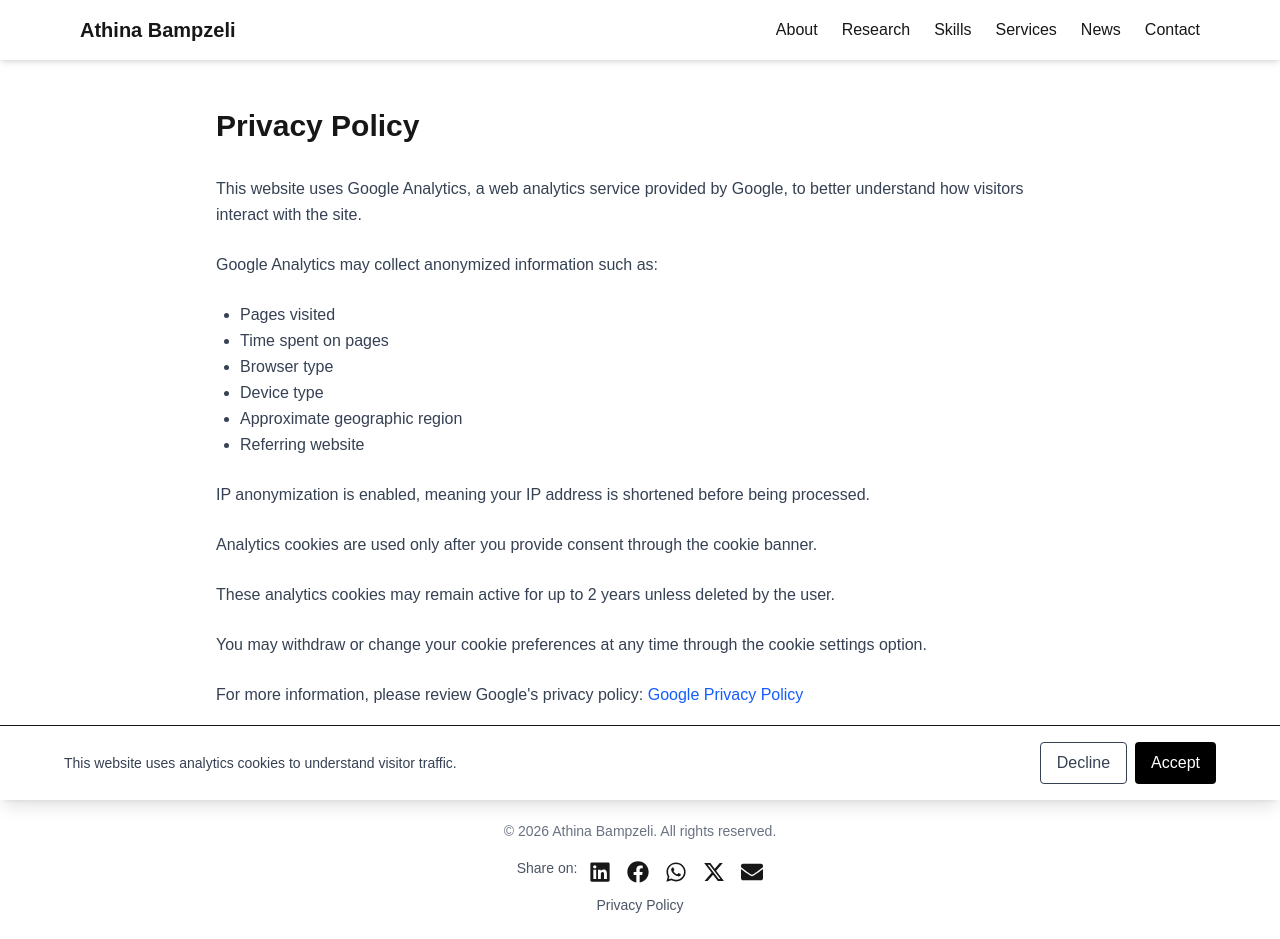
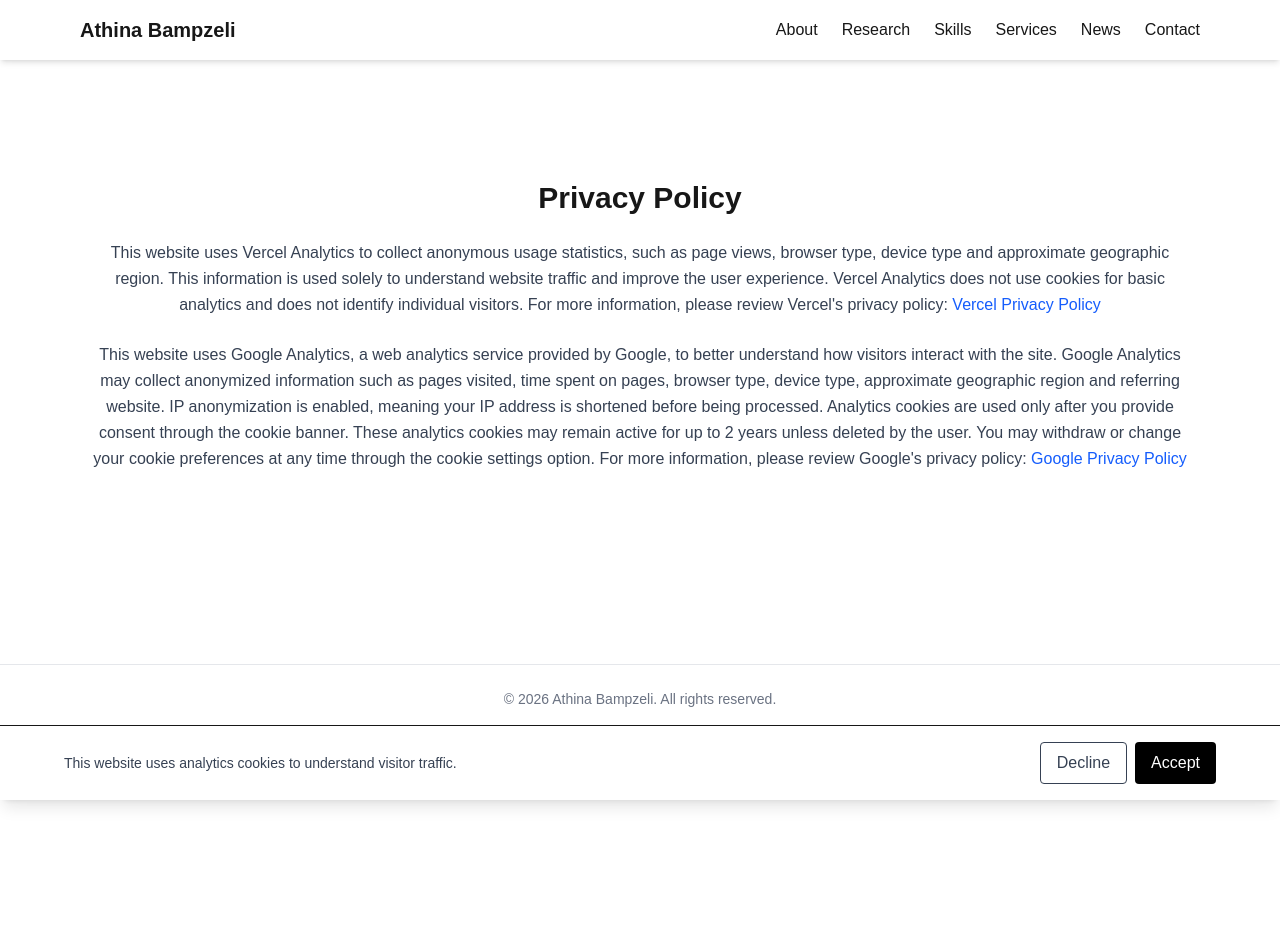
Before and after one commit to athina-bampzeli/Website-Athina-Bampzeli, a Next.js app: page /privacy in a window 1280 px wide. After the commit the page ends 807 px from the top, so only its background shows below. Built offline with nearby package versions, Linux system fonts and the light colour scheme.

Commit message:
change11

```diff
--- a/app/layout.tsx
+++ b/app/layout.tsx
@@ -6,6 +6,7 @@ import "./globals.css";
 import Footer from "@/components/Footer";
 import Header from "@/components/Navbar";
 import CookieBanner from "@/components/CookieBanner";
+import { Analytics } from "@vercel/analytics/react";
 
 const geistSans = Geist({
   variable: "--font-geist-sans",
@@ -18,7 +19,10 @@ const geistMono = Geist_Mono({
 });
 
 export const metadata = {
-  title: "Athina Bampzeli | Chemical Engineer & Researcher",
+  title: {
+    default: "Athina Bampzeli | Chemical Engineer & Researcher",
+    template: "%s | Athina Bampzeli",
+  },
   description:
     "Official portfolio of Athina Bampzeli, Chemical Engineer specializing in process systems engineering, machine learning, and research projects.",
 
@@ -48,6 +52,11 @@ export const metadata = {
     type: "website",
   },
 
+  robots: {
+    index: true,
+    follow: true,
+  },
+
   twitter: {
     card: "summary_large_image",
     title: "Athina Bampzeli",
@@ -71,6 +80,8 @@ export default function RootLayout({
 
         <Footer />
 
+        <Analytics />
+
         <CookieBanner />
       </body>
     </html>
--- a/app/news/page.tsx
+++ b/app/news/page.tsx
@@ -1,6 +1,10 @@
 // app/news/page.tsx
 
 import FlipCard from "@/components/FlipCard";
+
+export const metadata = {
+  title: "News",
+};
 
 export default function News() {
   return (
--- a/app/privacy/page.tsx
+++ b/app/privacy/page.tsx
@@ -1,48 +1,46 @@
 import Link from "next/link";
+
+export const metadata = {
+  title: "Privacy",
+};
 
 export default function PrivacyPage() {
   return (
-    <main className="max-w-4xl mx-auto px-6 py-12">
-      <h1 className="text-3xl font-bold mb-8">Privacy Policy</h1>
+    <main className="max-w-6xl mx-auto text-center px-6 py-30">
+      <h1 className="text-3xl font-bold mb-6">Privacy Policy</h1>
 
-      <section className="space-y-6 text-gray-700 leading-relaxed">
+      <section className="space-y-6 mb-8 text-gray-700 leading-relaxed">
+
+        <p>
+          This website uses Vercel Analytics to collect anonymous usage statistics,
+          such as page views, browser type, device type and approximate geographic
+          region. This information is used solely to understand website traffic
+          and improve the user experience. Vercel Analytics does not use cookies
+          for basic analytics and does not identify individual visitors. For more
+          information, please review Vercel's privacy policy:
+          {" "}
+          <a
+            href="https://vercel.com/legal/privacy-policy"
+            target="_blank"
+            rel="noopener noreferrer"
+            className="text-blue-600 hover:underline"
+          >
+            Vercel Privacy Policy
+          </a>
+        </p>
 
         <p>
           This website uses Google Analytics, a web analytics service provided by Google,
-          to better understand how visitors interact with the site.
-        </p>
-
-        <p>
-          Google Analytics may collect anonymized information such as:
-        </p>
-
-        <ul className="list-disc pl-6">
-          <li>Pages visited</li>
-          <li>Time spent on pages</li>
-          <li>Browser type</li>
-          <li>Device type</li>
-          <li>Approximate geographic region</li>
-          <li>Referring website</li>
-        </ul>
-
-        <p>
-          IP anonymization is enabled, meaning your IP address is shortened before being processed.
-        </p>
-
-        <p>
-          Analytics cookies are used only after you provide consent through the cookie banner.
-        </p>
-
-        <p>
-          These analytics cookies may remain active for up to 2 years unless deleted by the user.
-        </p>
-
-        <p>
-          You may withdraw or change your cookie preferences at any time through the cookie settings option.
-        </p>
-
-        <p>
-          For more information, please review Google's privacy policy:
+          to better understand how visitors interact with the site. Google Analytics may
+          collect anonymized information such as pages visited, time spent on
+          pages, browser type, device type, approximate geographic region and
+          referring website. IP anonymization is enabled, meaning your IP address is shortened
+          before being processed. Analytics cookies are used only after you
+          provide consent through the cookie banner. These analytics cookies
+          may remain active for up to 2 years unless deleted by the user.
+          You may withdraw or change your cookie preferences at any time through
+          the cookie settings option. For more information, please review
+          Google's privacy policy:
           {" "}
           <a
             href="https://policies.google.com/privacy"
--- a/app/research/lexicon/page.tsx
+++ b/app/research/lexicon/page.tsx
@@ -1,4 +1,8 @@
 // app/research/lexicon/page.tsx
+
+export const metadata = {
+  title: "Lexicon | Athina Bampzeli",
+};
 
 export default function Lexicon() {
   return (
--- a/app/research/projects/page.tsx
+++ b/app/research/projects/page.tsx
@@ -1,6 +1,10 @@
 // app/research/projects/page.tsx
 
 import FlipCard from "@/components/FlipCard";
+
+export const metadata = {
+  title: "Research Projects | Athina Bampzeli",
+};
 
 export default function Projects() {
   return (
@@ -159,7 +163,7 @@ export default function Projects() {
                     </a>
                     {" "}(Thermal Vacuum Chamber) conducted at ESA facilities in Belgium.
                     In addition, I created a training video on the use of ESATAN and documented
-                    all work on and{" "}
+                    all work on{" "}
 
                     <a
                       href="https://gitlab.com/Athina_Bampzeli"
--- a/components/CookieBanner.tsx
+++ b/components/CookieBanner.tsx
@@ -75,7 +75,6 @@ export default function CookieBanner() {
         </div>
       )}
 
-
       {consent && (
         <button
           onClick={resetConsent}
--- a/components/Navbar.tsx
+++ b/components/Navbar.tsx
@@ -41,10 +41,10 @@ export default function Header() {
 
             {openResearch && (
               <div className="absolute top-full left-0 mt-2 bg-white shadow-lg rounded-xl p-4 flex flex-col gap-2 min-w-[220px] z-50">
-                <Link href="#research-interests" onClick={() => setOpenResearch(false)}>Research Interests</Link>
-                <Link href="#publications" onClick={() => setOpenResearch(false)}>Publications</Link>
-                <Link href="/research/projects" onClick={() => setOpenResearch(false)}>Research Projects</Link>
-                <Link href="/research/lexicon" onClick={() => setOpenResearch(false)}>Lexicon</Link>
+                <a href="/#research-interests" onClick={() => setOpenResearch(false)}>Research Interests</a>
+                <a href="/#publications" onClick={() => setOpenResearch(false)}>Publications</a>
+                <a href="/research/projects" onClick={() => setOpenResearch(false)}>Research Projects</a>
+                <a href="/research/lexicon" onClick={() => setOpenResearch(false)}>Lexicon</a>
               </div>
             )}
           </div>
--- a/package.json
+++ b/package.json
@@ -10,6 +10,7 @@
   },
   "dependencies": {
     "@heroicons/react": "^2.2.0",
+    "@vercel/analytics": "^2.0.1",
     "next": "^16.2.3",
     "react": "19.2.4",
     "react-dom": "19.2.4",
```
Also changed, not shown: app/icon.png (added), 1 other file (tests, documents, lock files or other folders).
